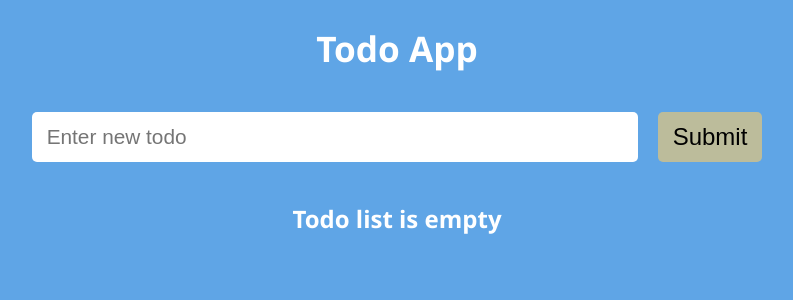
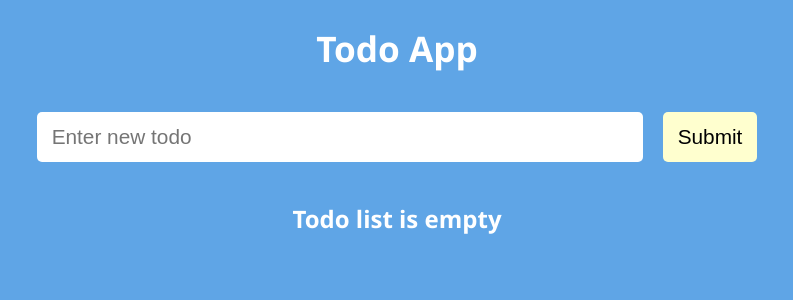
Before and after one commit to katezx/todo-app, a React (Create React App) app: page / in a window 1280 px wide. Shown: the top 300 px of the page, without its empty margins (243-1036 px from the left). Built offline with nearby package versions, Linux system fonts and the light colour scheme.

Commit message:
button component changes

```diff
--- a/src/components/Todos/TodoForm.js
+++ b/src/components/Todos/TodoForm.js
@@ -1,5 +1,6 @@
 import { useState } from "react"
 import styles from './TodoForm.module.css'
+import Button from '../UI/Button'
 
 
 function TodoForm({addTodo}){
@@ -16,8 +17,9 @@ function TodoForm({addTodo}){
             <input
             placeholder = "Enter new todo"
             value={text}
-            onChange={(e)=> setText(e.target.value)} />
-            <button type="submit">Submit</button>
+            onChange={(e)=> setText(e.target.value)}
+             />
+            <Button type="submit" title='Submit'>Submit</Button>
         </form>
         </div>
     )
--- a/src/components/Todos/TodoForm.module.css
+++ b/src/components/Todos/TodoForm.module.css
@@ -15,7 +15,7 @@ button {
 margin-left: 20px;
 height: 50px;
 cursor: pointer;
-background-color: beige;
+background-color: rgb(242, 242, 145);
 font-size: 1.5rem;
 }
 
@@ -25,7 +25,7 @@ button:hover {
 
 input,
 button {
-  padding: 10pz 15px;
+  padding: 10px 15px;
   border:none;
   border-radius: 5px;
 }
@@ -51,8 +51,9 @@ button {
     margin-left: 20px;
     height: 50px;
     cursor: pointer;
-    background-color: rgb(188, 188, 155);
-    font-size: 1.5rem;
+    background-color: rgb(255, 255, 207);
+    font-size: 1.3rem;
+    margin-top: auto;
   }
 
   .todoFormContainer button:hover {
--- a/src/components/UI/Button.js
+++ b/src/components/UI/Button.js
@@ -1,12 +1,16 @@
 import styles from './Button.module.css'
 
-function Button({onClick,children,title, disabled=false}){
+function Button(props){
+    const {onClick, children, title, disabled = false } = props
+
     return (
     <button
+    {...props}
     className= {styles.button}
     onClick={onClick}
     title={title}
-    disabled={disabled}>
+    disabled={disabled}
+    >
      {children}
      </button>
     )
```
